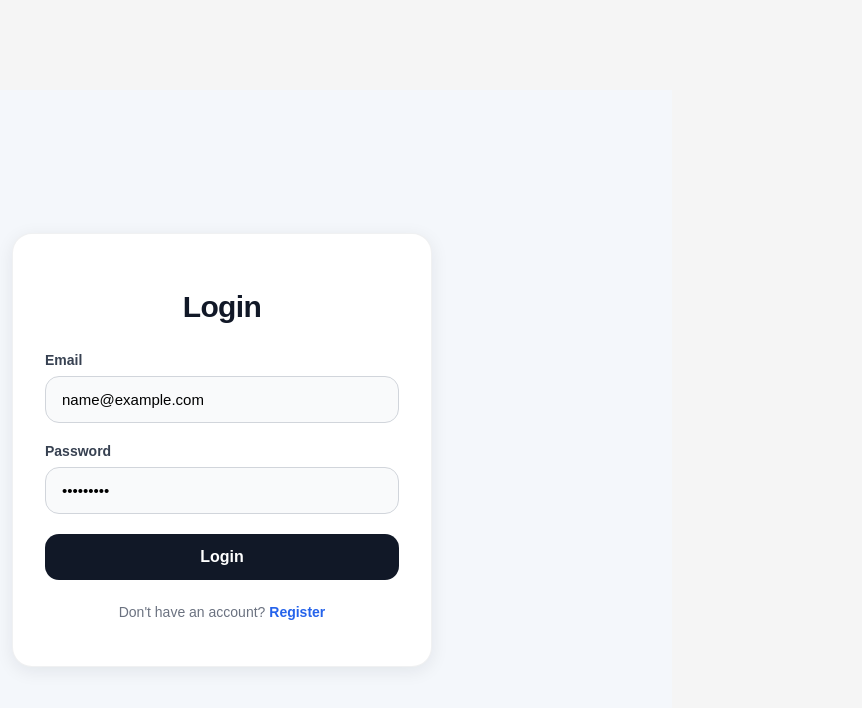
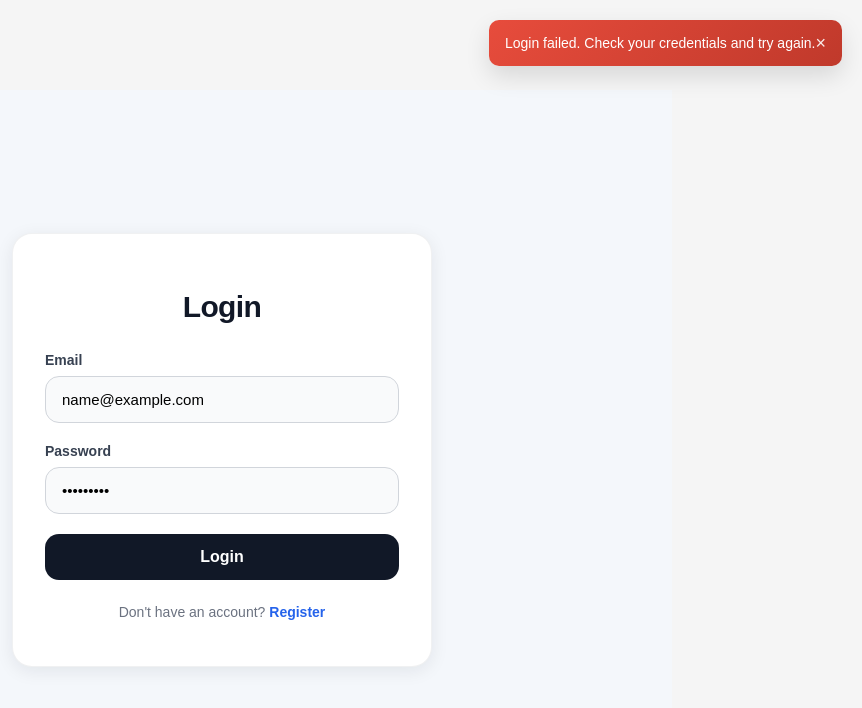
Before and after one commit to SuryaprakashSingh25/bookmark-manager, an Angular app in the folder frontend/: page /login in a window 1280 px wide. Both pictures are taken after typing "name@example.com", "Sample123" into the empty fields and a click on the button "Login". Shown: the top 708 px of the page, without its empty margins (418-1280 px from the left). Built offline with nearby package versions, Linux system fonts and the light colour scheme; no server answers.

Commit message:
Added error toasters and fixed redirect bug

```diff
--- a/frontend/src/app/app.html
+++ b/frontend/src/app/app.html
@@ -1,3 +1,4 @@
+<app-toaster></app-toaster>
 <div class="container">
   <div class="header">
     <h1 *ngIf="isLoggedIn()" class="title">Bookmark Manager</h1>
--- a/frontend/src/app/app.ts
+++ b/frontend/src/app/app.ts
@@ -2,11 +2,12 @@ import { Component } from '@angular/core';
 import { Router, RouterLink, RouterOutlet } from '@angular/router';
 import { CommonModule } from '@angular/common';
 import { AuthService } from './services/auth.service';
+import { ToasterComponent } from './components/toaster/toaster.component';
 
 @Component({
   selector: 'app-root',
   standalone: true,
-  imports: [CommonModule, RouterOutlet, RouterLink],
+  imports: [CommonModule, RouterOutlet, RouterLink, ToasterComponent],
   templateUrl: './app.html',
   styleUrls: ['./app.css']
 })
--- a/frontend/src/app/auth/auth.guard.ts
+++ b/frontend/src/app/auth/auth.guard.ts
@@ -6,9 +6,7 @@ export const authGuard:CanActivateFn = () => {
     const authService=inject(AuthService);
     const router=inject(Router);
 
-    if(authService.isLoggedIn()){
-        return true;
-    }
-    router.navigate(['/login']);
-    return false;
+    return authService.isLoggedIn()
+    ? true
+    : router.createUrlTree(['/login']);
 }
--- a/frontend/src/app/components/bookmark-form/bookmark-form.ts
+++ b/frontend/src/app/components/bookmark-form/bookmark-form.ts
@@ -1,5 +1,6 @@
 import { Component, EventEmitter, Output } from '@angular/core';
 import { BookmarkService } from '../../services/bookmark.service';
+import { ToasterService } from '../../services/toaster.service';
 import { FormsModule } from '@angular/forms';
 
 @Component({
@@ -14,11 +15,13 @@ export class BookmarkForm {
   bookmarkCreated=new EventEmitter<void>();
 
   constructor(
-    private bookmarkService: BookmarkService
+    private bookmarkService: BookmarkService,
+    private toaster: ToasterService
   ){}
 
   submit(){
     if(!this.url.trim()){
+      this.toaster.showError('Please enter a valid URL for the bookmark.');
       return;
     }
 
@@ -30,6 +33,7 @@ export class BookmarkForm {
       },
       error: (err) => {
         console.error(err);
+        this.toaster.showError('Unable to create bookmark. Please try again.');
       }
     });
   }
--- a/frontend/src/app/components/bookmark-list/bookmark-list.ts
+++ b/frontend/src/app/components/bookmark-list/bookmark-list.ts
@@ -1,6 +1,7 @@
 import { Component, OnInit } from '@angular/core';
 import { Bookmark } from '../../models/bookmark';
 import { BookmarkService } from '../../services/bookmark.service';
+import { ToasterService } from '../../services/toaster.service';
 import { CommonModule } from '@angular/common';
 import { BookmarkForm } from '../bookmark-form/bookmark-form';
 
@@ -13,7 +14,10 @@ import { BookmarkForm } from '../bookmark-form/bookmark-form';
 export class BookmarkList implements OnInit{
   bookmarks: Bookmark[]=[];
 
-  constructor(private bookmarkService: BookmarkService){}
+  constructor(
+    private bookmarkService: BookmarkService,
+    private toaster: ToasterService
+  ){}
 
   ngOnInit(): void {
     this.loadBookmarks();
@@ -23,10 +27,11 @@ export class BookmarkList implements OnInit{
     this.bookmarkService.getBookmarks()
     .subscribe({
       next: (data) => {
-        this.bookmarks=data;
+        this.bookmarks = data;
       },
       error: (err) => {
         console.error(err);
+        this.toaster.showError('Could not load bookmarks. Please try again.');
       }
     });
   }
@@ -35,12 +40,13 @@ export class BookmarkList implements OnInit{
     this.bookmarkService.deleteBookmark(id)
     .subscribe({
       next: () => {
-        this.bookmarks=this.bookmarks.filter(
+        this.bookmarks = this.bookmarks.filter(
           b => b.id !== id
         );
       },
       error: (err) => {
         console.error(err);
+        this.toaster.showError('Failed to delete bookmark. Please try again.');
       }
     });
   }
--- a/frontend/src/app/components/login/login.component.ts
+++ b/frontend/src/app/components/login/login.component.ts
@@ -2,6 +2,7 @@ import { Component } from "@angular/core";
 import { FormsModule } from "@angular/forms";
 import { AuthService } from "../../services/auth.service";
 import { Router, RouterLink } from "@angular/router";
+import { ToasterService } from "../../services/toaster.service";
 
 @Component({
     selector:'app-login',
@@ -16,7 +17,8 @@ export class LoginComponent{
 
     constructor(
         private authService:AuthService,
-        private router:Router
+        private router:Router,
+        private toaster: ToasterService
     ){}
 
     login(){
@@ -28,6 +30,10 @@ export class LoginComponent{
             next:(res)=>{
                 this.authService.saveToken(res.token);
                 this.router.navigate(['/create']);
+            },
+            error: (err) => {
+                console.error(err);
+                this.toaster.showError('Login failed. Check your credentials and try again.');
             }
         });
     }
--- a/frontend/src/app/components/signup/signup.component.ts
+++ b/frontend/src/app/components/signup/signup.component.ts
@@ -2,6 +2,7 @@ import { Component } from "@angular/core";
 import { FormsModule } from "@angular/forms";
 import { AuthService } from "../../services/auth.service";
 import { Router, RouterLink } from "@angular/router";
+import { ToasterService } from "../../services/toaster.service";
 
 @Component({
     selector:'app-signup',
@@ -17,7 +18,8 @@ export class SignupComponent {
 
     constructor(
         private authService: AuthService,
-        private router: Router
+        private router: Router,
+        private toaster: ToasterService
     ) {}
 
     signup() {
@@ -29,6 +31,10 @@ export class SignupComponent {
         .subscribe({
             next: () => {
                 this.router.navigate(['/login']);
+            },
+            error: (err) => {
+                console.error(err);
+                this.toaster.showError('Signup failed. Please check your information and try again.');
             }
         });
     }
--- /dev/null
+++ b/frontend/src/app/components/toaster/toaster.component.css
@@ -0,0 +1,43 @@
+.toast-container {
+  position: fixed;
+  top: 20px;
+  right: 20px;
+  display: flex;
+  flex-direction: column;
+  gap: 10px;
+  z-index: 1000;
+}
+
+.toast-item {
+  min-width: 280px;
+  padding: 14px 16px;
+  border-radius: 10px;
+  box-shadow: 0 10px 24px rgba(0, 0, 0, 0.12);
+  display: flex;
+  justify-content: space-between;
+  align-items: center;
+  font-size: 14px;
+  color: #fff;
+}
+
+.toast-item.error {
+  background: linear-gradient(135deg, #e74c3c, #c0392b);
+}
+
+.toast-item.success {
+  background: linear-gradient(135deg, #2ecc71, #27ae60);
+}
+
+.toast-item.info {
+  background: linear-gradient(135deg, #3498db, #2980b9);
+}
+
+.toast-close {
+  background: transparent;
+  border: none;
+  color: rgba(255, 255, 255, 0.9);
+  font-size: 18px;
+  cursor: pointer;
+  line-height: 1;
+  padding: 0;
+}
--- /dev/null
+++ b/frontend/src/app/components/toaster/toaster.component.html
@@ -0,0 +1,6 @@
+<div class="toast-container" *ngIf="(toaster.toasts$ | async)?.length">
+  <div class="toast-item" *ngFor="let toast of toaster.toasts$ | async" [ngClass]="toast.type">
+    <div class="toast-message">{{ toast.message }}</div>
+    <button type="button" class="toast-close" (click)="toaster.dismiss(toast.id)">×</button>
+  </div>
+</div>
--- /dev/null
+++ b/frontend/src/app/services/toaster.service.ts
@@ -0,0 +1,52 @@
+import { Injectable } from '@angular/core';
+import { BehaviorSubject } from 'rxjs';
+
+export type ToastType = 'success' | 'error' | 'info';
+
+export interface ToastMessage {
+  id: number;
+  message: string;
+  type: ToastType;
+  duration: number;
+}
+
+@Injectable({
+  providedIn: 'root',
+})
+export class ToasterService {
+  private toastQueue: ToastMessage[] = [];
+  private toastSubject = new BehaviorSubject<ToastMessage[]>([]);
+  toasts$ = this.toastSubject.asObservable();
+  private nextId = 1;
+
+  show(message: string, type: ToastType = 'info', duration = 5000) {
+    const toast: ToastMessage = {
+      id: this.nextId++,
+      message,
+      type,
+      duration,
+    };
+
+    this.toastQueue = [...this.toastQueue, toast];
+    this.toastSubject.next(this.toastQueue);
+
+    window.setTimeout(() => this.dismiss(toast.id), duration);
+  }
+
+  showError(message: string, duration = 5000) {
+    this.show(message, 'error', duration);
+  }
+
+  showSuccess(message: string, duration = 4000) {
+    this.show(message, 'success', duration);
+  }
+
+  showInfo(message: string, duration = 4000) {
+    this.show(message, 'info', duration);
+  }
+
+  dismiss(id: number) {
+    this.toastQueue = this.toastQueue.filter((toast) => toast.id !== id);
+    this.toastSubject.next(this.toastQueue);
+  }
+}
```
Also changed, not shown: frontend/src/app/app.routes.ts (+6 -6 lines), frontend/src/app/components/toaster/toaster.component.ts (added, +14 -0 lines).
